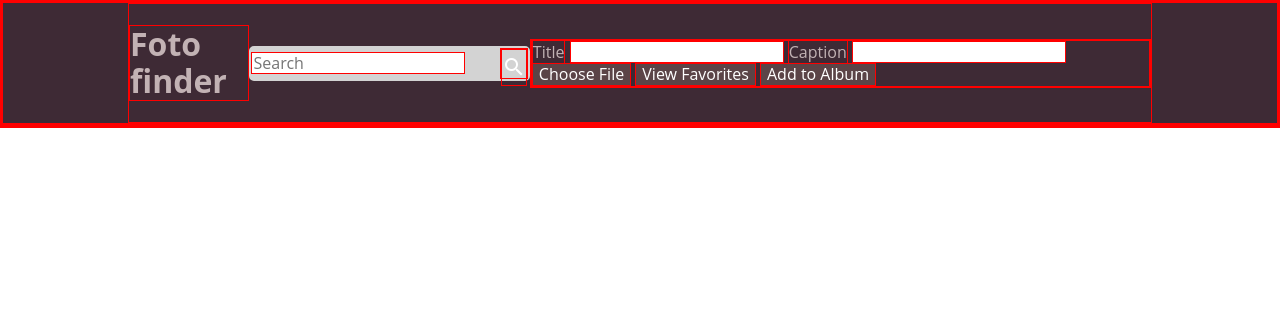
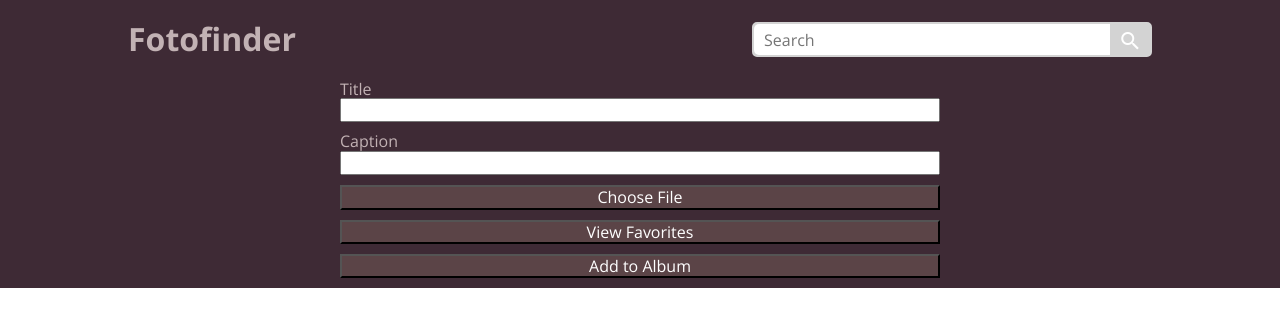
Before and after one commit to pgoulding/fotofinder, a plain HTML site: page index.html in a window 1280 px wide. Drawn offline with nearby package versions, Linux system fonts and the light colour scheme; files that its build step writes are made by us from their sources.

Commit message:
fixed more styling on the header

```diff
--- a/index.html
+++ b/index.html
@@ -5,6 +5,7 @@
   <title>fotofinder</title>
   <meta name="viewport" content="width=device-width, initial-scale=1.0">
   <link href="https://fonts.googleapis.com/icon?family=Material+Icons" rel="stylesheet">
+  <link href="https://fonts.googleapis.com/css?family=Open+Sans:300,400,600,700,800" rel="stylesheet">
   <link rel="stylesheet" type="text/css" href="css/normalize.css">
   <link rel="stylesheet" type="text/css" href="styles.css">
 </head>
@@ -15,13 +16,14 @@
     <div id="search-bar">
       <input type="text" id="search-input" placeholder="Search">
       <p><i class="material-icons search-icon">search</i></p>
+    </div>
   </div>
   <div class="input-wrapper">
     <form>
       <label for="title">Title</label>
-        <input type="text" name="title-input" id="title-input" maxlength=25>
+        <input type="text" name="title-input" id="title-input" class="input-card"maxlength=25>
       <label for="caption">Caption</label>
-        <input type="text" name="caption" id="caption-input">
+        <input type="text" name="caption" id="caption-input" class="input-card">
       <button id="choose-file">Choose File</button>
       <button id="view-favorites">View Favorites</button>
       <button id="add-to-album">Add to Album</button>
@@ -34,6 +36,6 @@
   </template>
 </article>
 </body>
+<script type="text/javascript" src="photo.js"></script>
 <script type="text/javascript" src="main.js"></script>
-<script type="text/javascript" src="photo.js"></script>
 </html>
--- a/styles.css
+++ b/styles.css
@@ -2,7 +2,7 @@
 *,
 *:before,
 *:after{
-  border: 1px solid red;
+/*  border: 1px solid red;*/
   box-sizing: border-box;
 }
 
@@ -12,6 +12,7 @@ html{
   height: auto;
   min-width: 320px
   width:100vw;
+  margin: 0;
 }
 
 /*---------- Header ----------------*/
@@ -23,10 +24,20 @@ header{
 button{
   background-color: #5B4447;
   color: #ffffff;
+  margin-bottom: 10px;
 }
 
 button:hover{
   background-color: #938284;
+}
+
+form{
+  display: flex;
+  flex-direction: column;
+}
+
+.input-card{
+  margin-bottom: 10px;
 }
 
 .title-search{
@@ -58,6 +69,14 @@ button:hover{
   width: 10%;
 }
 
+#search-input {
+  border-radius: 5px 0 0 5px;
+  border-style: none;
+  height: 100%;
+  padding-left: 10px;
+  width: 90%;
+}
+
 .search-icon {
   color: white;
   line-height: 35px;
@@ -65,8 +84,9 @@ button:hover{
 
 .input-wrapper{
   margin: auto;
-  min-width: 300px;
-  max-width: 800px;
+  min-width: 280px;
+  max-width: 600px;
+
 }
 
 /*---------- Aritcle ---------------*/
```
